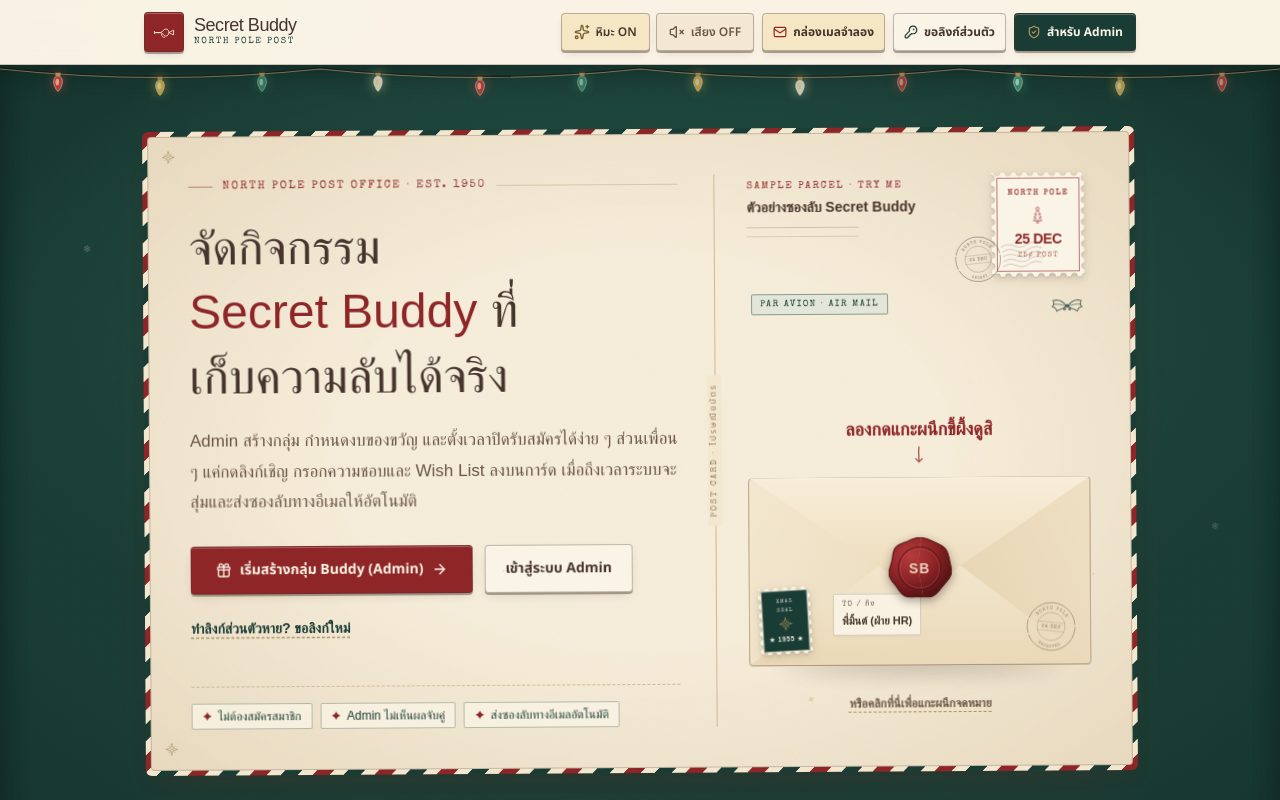
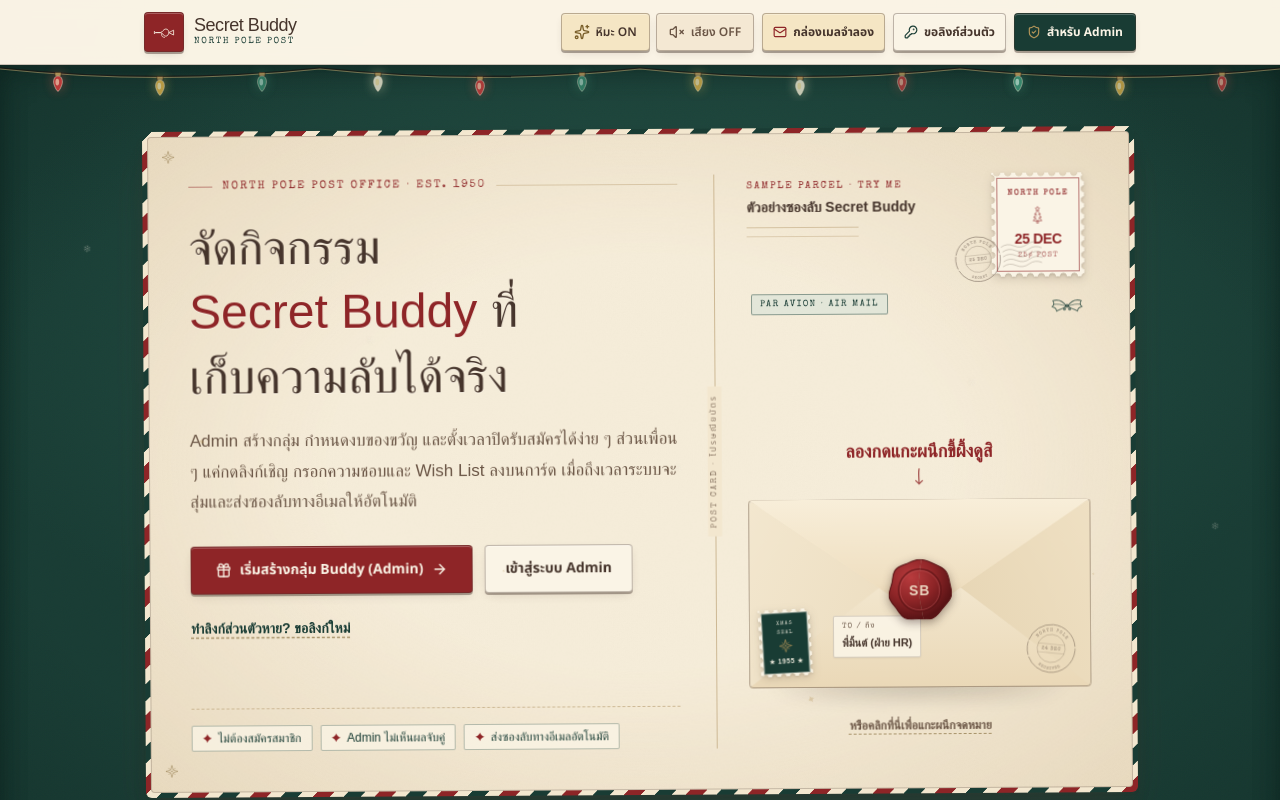
Before and after one commit to jtrp98/buddy, a Next.js app: page / in a window 1280 px wide. Shown: the top 800 px of the page. Built offline with nearby package versions, Linux system fonts and the light colour scheme; a web font is replaced by a local one.

Commit message:
style(envelope): adjust headroom and rise variables for improved envelope layout

```diff
--- a/src/styles/envelope.css
+++ b/src/styles/envelope.css
@@ -12,8 +12,8 @@
 
 .env-stage {
   --env-h: clamp(188px, 52cqw, 224px);
-  --env-headroom: clamp(188px, 52cqw, 224px);
-  --env-rise: calc(var(--env-h) * 0.72);
+  --env-headroom: clamp(210px, 58cqw, 248px);
+  --env-rise: calc(var(--env-h) * 0.8);
   position: relative;
   width: 100%;
   padding-top: var(--env-headroom);
@@ -115,7 +115,7 @@
   box-shadow:
     0 2px 6px rgba(70, 53, 44, 0.16),
     0 12px 24px -8px rgba(70, 53, 44, 0.28);
-  padding: clamp(8px, 2.2cqw, 12px) clamp(11px, 3.2cqw, 17px) clamp(14px, 3.6cqw, 20px);
+  padding: clamp(8px, 2cqw, 12px) clamp(11px, 3.2cqw, 17px) clamp(24px, 6cqw, 32px);
 }
 
 /* Top folded crest of the letter (hinged at its bottom edge so it unfolds upward) */
```
